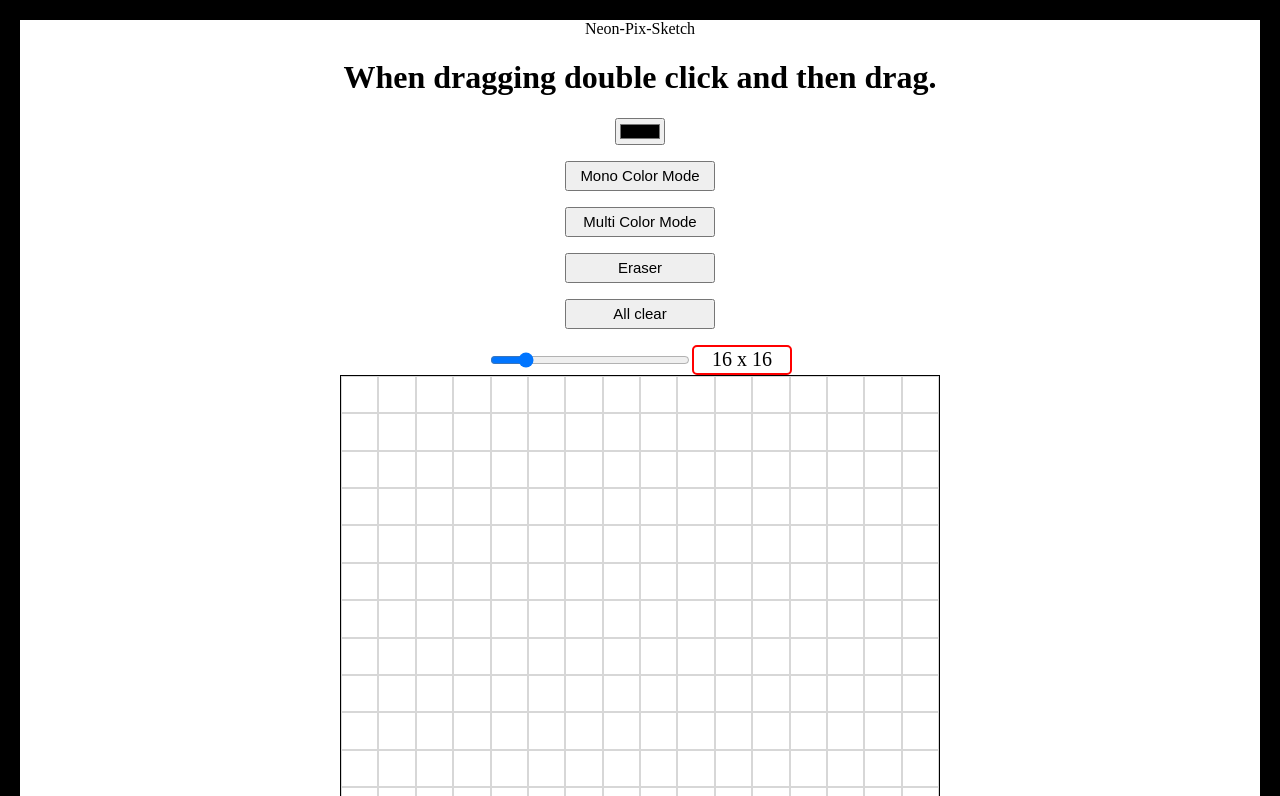
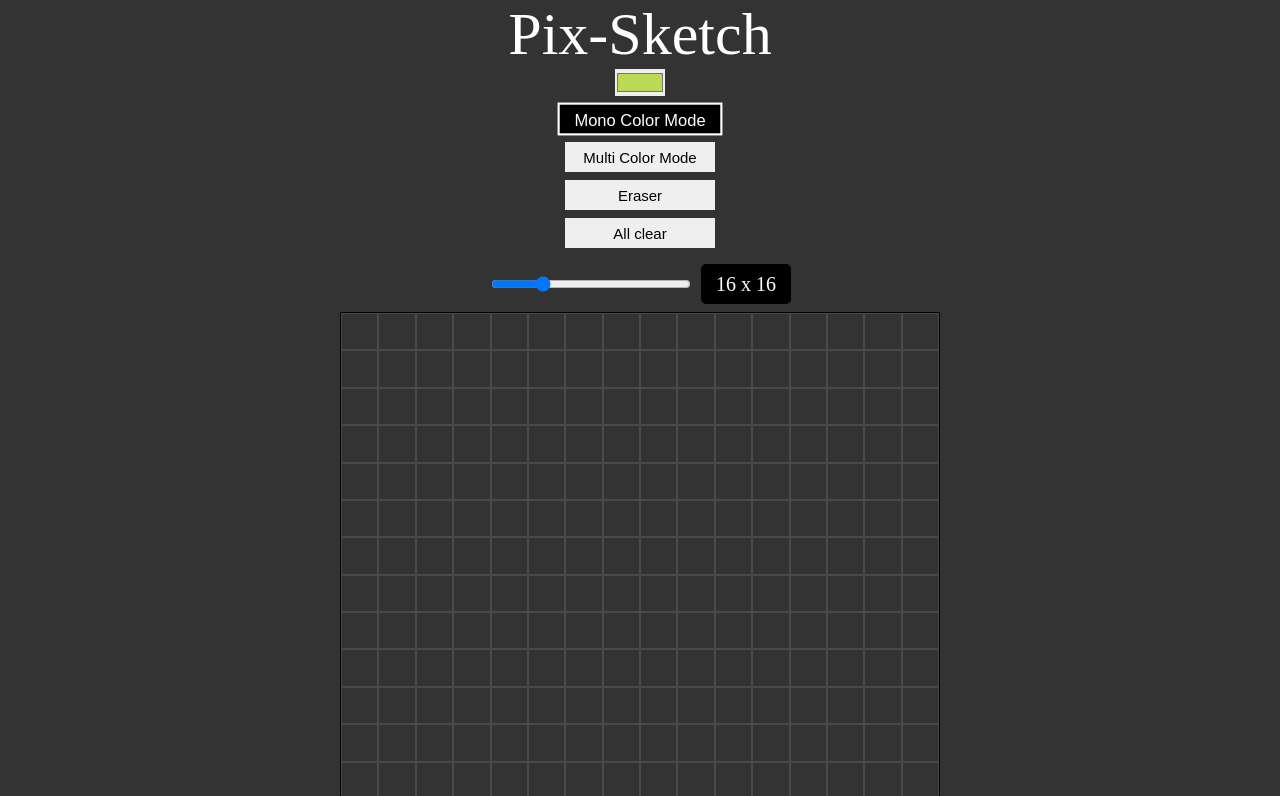
Before and after one commit to slayeh17/Neon-Pix-Sketch, a website built with Vite: page index.html in a window 1280 px wide. Both pictures are taken after a click on the button "Mono Color Mode". Shown: the top 796 px of the page. Built offline with nearby package versions, Linux system fonts and the light colour scheme.

Commit message:
okay wuff finally everything works. It does not look the best 😅 but it works atleast. Probably will focus on the style in the next commit. For now its fine.

```diff
--- a/index.html
+++ b/index.html
@@ -8,16 +8,15 @@
   </head>
   <body>
     <div class="grid-container">
-      <header>Neon-Pix-Sketch</header>
-      <h1>When dragging double click and then drag.</h1>
+      <header>Pix-Sketch</header>
         <div class="sidebar">
-          <input type="color" name="color-picker" id="color-picker" value="222222">
-          <button class="mono-color">Mono Color Mode</button>
-          <button class="multi-color">Multi Color Mode</button>
-          <button class="eraser">Eraser</button>
-          <button class="all-clear">All clear</button>
+          <input type="color" name="color-picker" id="color-picker" value="#bada55">
+          <button id="btn" class="mono-color">Mono Color Mode</button>
+          <button id="btn" class="multi-color">Multi Color Mode</button>
+          <button id="btn" class="eraser">Eraser</button>
+          <button id="btn" class="all-clear">All clear</button>
           <div class="slider-component">
-            <input type="range" name="slider" id="grid-slider" value="16" min="1" max="100">
+            <input type="range" name="slider" id="grid-slider" value="16" min="1" max="64">
             <div class="range"></div>
           </div>
         </div>
--- a/main.js
+++ b/main.js
@@ -8,20 +8,27 @@ const multiColorMode = document.querySelector(".multi-color");
 const eraser = document.querySelector(".eraser");
 const allClear = document.querySelector(".all-clear");
 const colorPicker = document.querySelector("#color-picker");
-let color = colorPicker.value;
+const buttons = document.querySelectorAll("#btn");
+let color = "#bada55";
+let colorMono = "#bada55";
 
 allClear.addEventListener("click", () => {
   const cells = document.querySelectorAll(".cell");
-  for(let i=0; i<cells.length; i++)
-  cells[i].style.backgroundColor = "white";
+  for (let i = 0; i < cells.length; i++)
+    cells[i].style.cssText = "background-color: #333333;";
 });
+
+multiColorMode.addEventListener("click", () => {
+  multiColorCells();
+})
 
 colorPicker.addEventListener("input", () => {
   color = colorPicker.value;
+  colorMono = colorPicker.value;
+  console.log(color);
 });
 
 monoColorMode.addEventListener("click", () => {
-  color = colorPicker.value;
   colorCells();
 });
 
@@ -31,7 +38,7 @@ function erase() {
   let isErasing = false;
 
   canvas.addEventListener("mousedown", (event) => {
-    event.target.style.backgroundColor = "white";
+    event.target.style.backgroundColor = "#333333";
     isErasing = true;
   });
 
@@ -39,9 +46,9 @@ function erase() {
     isErasing = false;
   });
 
-  canvas.addEventListener("mousemove", (event) => {
+  canvas.addEventListener("mouseover", (event) => {
     if (isErasing && event.target.classList.contains("cell")) {
-      event.target.style.backgroundColor = "white";
+      event.target.style.backgroundColor = "#333333";
     }
   });
 }
@@ -53,7 +60,7 @@ function addCells() {
 }
 
 function createCells(numOfCells) {
-  range.innerHTML =  `${numOfCells} x ${numOfCells}` ;
+  range.innerHTML = `${numOfCells} x ${numOfCells}`;
   canvas.innerHTML = "";
   canvas.style.cssText = `grid-template-columns: repeat(${numOfCells}, 1fr)`;
   for (let i = 0; i < numOfCells; i++) {
@@ -69,6 +76,29 @@ function colorCells() {
   let isColoring = false;
 
   canvas.addEventListener("mousedown", (event) => {
+    event.target.style.cssText = `background-color: ${colorMono};`
+    isColoring = true;
+  });
+
+  canvas.addEventListener("mouseup", () => {
+    isColoring = false;
+  });
+
+  canvas.addEventListener("mouseover", (event) => {
+    if (isColoring && event.target.classList.contains("cell")) {
+      event.target.style.cssText = `background-color: ${colorMono};`
+    }
+  });
+}
+
+function multiColorCells() {
+  let isColoring = false;
+
+  canvas.addEventListener("mousedown", (event) => {
+    const red = Math.floor(Math.random() * 255);
+    const green = Math.floor(Math.random() * 255);
+    const blue = Math.floor(Math.random() * 255);
+    color = `rgb(${red}, ${green}, ${blue})`;
     event.target.style.backgroundColor = color;
     isColoring = true;
   });
@@ -77,9 +107,22 @@ function colorCells() {
     isColoring = false;
   });
 
-  canvas.addEventListener("mousemove", (event) => {
+  canvas.addEventListener("mouseover", (event) => {
     if (isColoring && event.target.classList.contains("cell")) {
+      const red = Math.floor(Math.random() * 255);
+      const green = Math.floor(Math.random() * 255);
+      const blue = Math.floor(Math.random() * 255);
+      color = `rgb(${red}, ${green}, ${blue})`;
       event.target.style.backgroundColor = color;
     }
   });
 }
+
+for(let i=0; i<buttons.length; i++) {
+  buttons[i].addEventListener("click", () => {
+    for(let i=0; i<buttons.length; i++) {
+      buttons[i].classList.remove("active");
+    }
+    buttons[i].classList.add("active");
+  })
+}
--- a/style.css
+++ b/style.css
@@ -3,27 +3,49 @@
 }
 
 * {
-  touch-action: none;
+  -webkit-user-select: none;
+  user-select: none;
 }
 
 body {
   margin: 0;
   /* background: url(public/brick-wall.png); */
   min-height: 100vh;
-  border: 20px solid black;
+  /* border: 20px solid black; */
+  background-color: #333;
+  color: white;
+}
+
+header {
+  font-size: 60px;
+}
+
+footer {
+  font-size: 20px;
+}
+
+footer a {
+  text-decoration: none;
+  color: rgb(0, 217, 255);
+}
+
+footer a:hover {
+  color: #ffe600;
 }
 
 .grid-container {
+  min-height: 100vh;
   display: flex;
   flex-direction: column;
   align-items: center;
+  justify-content: space-between;
 }
 
 .sidebar {
   display: flex;
   flex-direction: column;
   align-items: center;
-  gap: 1em;
+  gap: 8px;
 }
 
 .canvas {
@@ -43,27 +65,44 @@ body {
   display: flex;
   justify-content: space-between;
   align-items: center;
+  gap: 8px;
+  margin: 8px;
 }
 .range {
-  width: 100px;
-  height: 30px;
-  border: 2px solid red;
+  width: 90px;
+  height: 40px;
+  border: 2px solid rgb(0, 0, 0);
+  background-color: #000000;
   border-radius: 5px;
-}
-
-#grid-slider {
-  width: 200px;
-}
-
-.range {
   display: flex;
   justify-content: center;
   align-items: center;
   font-size: 20px;
 }
 
+#grid-slider {
+  width: 200px;
+  background-color: #ff0000;
+}
+
+
 button {
   width: 150px;
   height: 30px;
   font-size: 15px;
+  padding: 0;
+  margin: 0;
+  border: none;
 }
+
+.active {
+  background-color: #000000;
+  color: white;
+  border: 2px solid white;
+  transform: scale(1.1);
+}
+
+#color-picker {
+  border: none;
+  padding: 0;
+}
```
Also changed, not shown: public/brick-wall.png (deleted).
